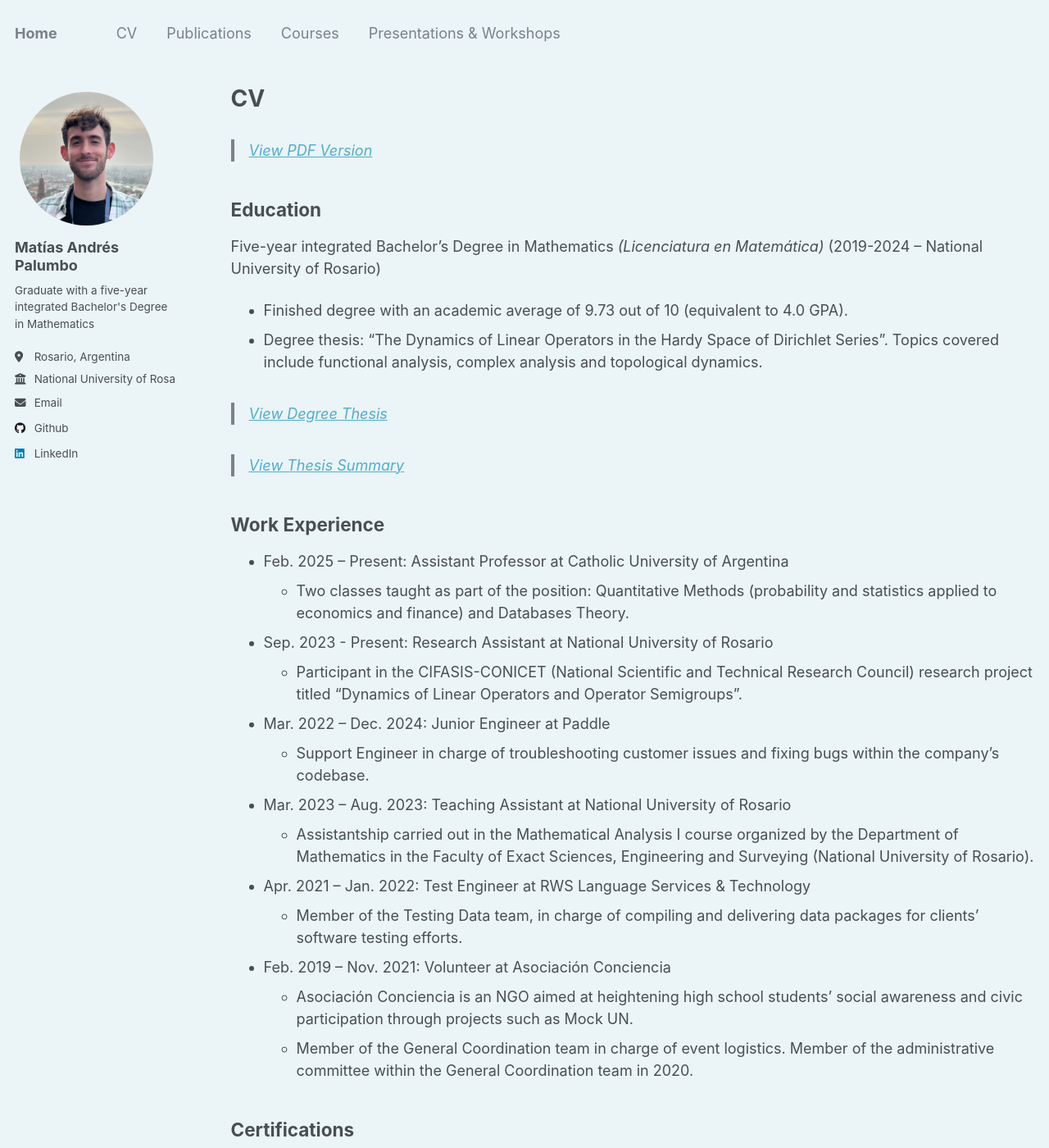
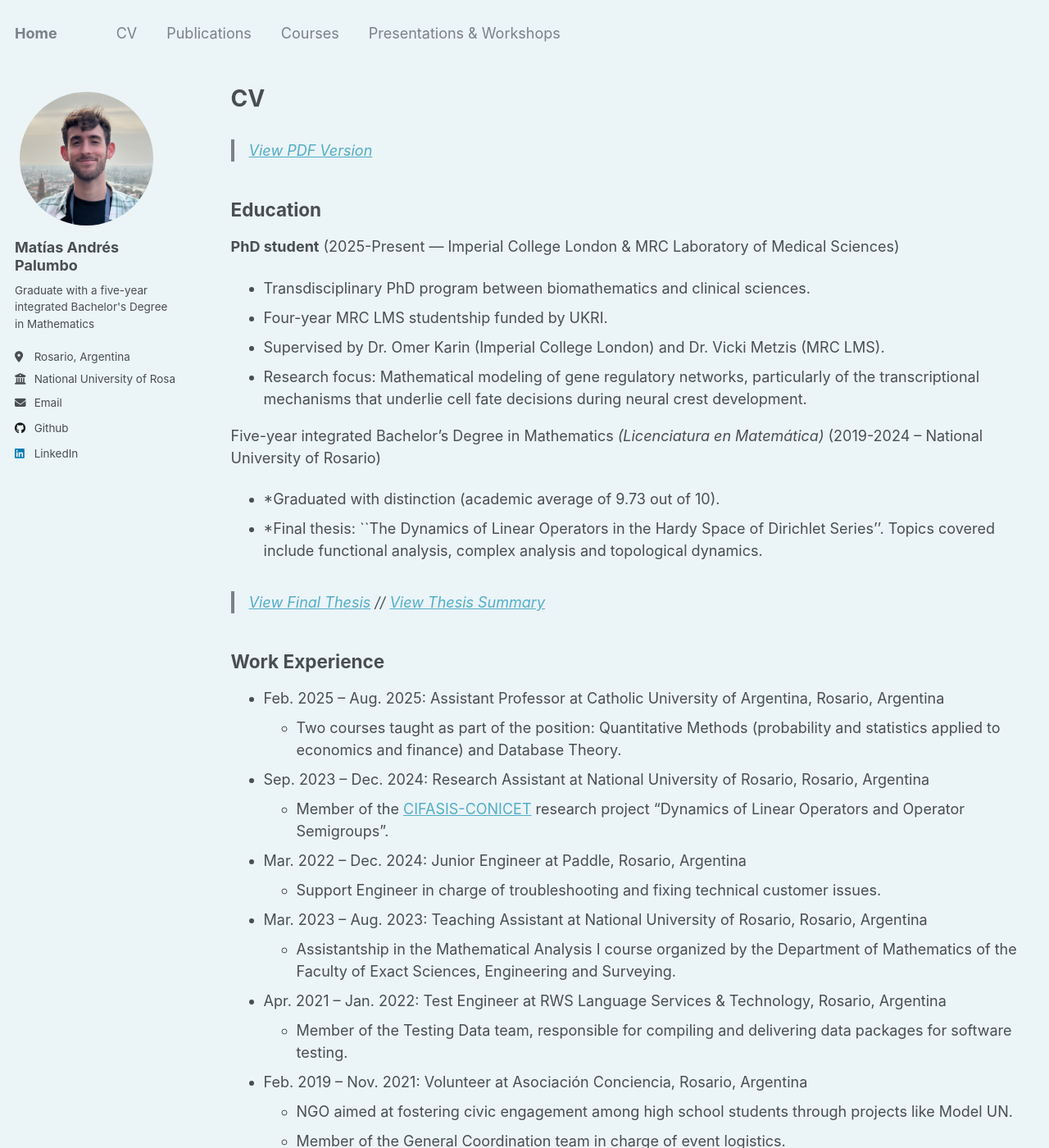
Before and after one commit to matiaspalumbo/matiaspalumbo.github.io, a Jekyll site: the page built from _pages/cv.md, in a window 1280 px wide and 1400 px high. Shown: the whole window at 82% size. Built offline with Jekyll 4.4.1, drawn with Linux system fonts in a browser that asks for light colours; some of the changed text lies outside the part shown.

Commit message:
Updated CV

```diff
--- a/_pages/cv.md
+++ b/_pages/cv.md
@@ -12,33 +12,39 @@ redirect_from:
 > [View PDF Version](https://matiaspalumbo.github.io/files/cv.pdf)
 
 ## Education
+
+**PhD student** (2025-Present — Imperial College London & MRC Laboratory of Medical Sciences)
+* Transdisciplinary PhD program between biomathematics and clinical sciences.
+* Four-year MRC LMS studentship funded by UKRI.
+* Supervised by Dr. Omer Karin (Imperial College London) and Dr. Vicki Metzis (MRC LMS).
+* Research focus: Mathematical modeling of gene regulatory networks, particularly of the transcriptional mechanisms that underlie cell fate decisions during neural crest development.
+
 Five-year integrated Bachelor's Degree in Mathematics *(Licenciatura en Matemática)* (2019-2024 – National University of Rosario)
-* Finished degree with an academic average of 9.73 out of 10 (equivalent to 4.0 GPA).
-* Degree thesis: “The Dynamics of Linear Operators in the Hardy Space of Dirichlet Series”. Topics covered include functional analysis, complex analysis and topological dynamics.
+* *Graduated with distinction (academic average of 9.73 out of 10).
+* *Final thesis: ``The Dynamics of Linear Operators in the Hardy Space of Dirichlet Series''. Topics covered include functional analysis, complex analysis and topological dynamics.
 
-> [View Degree Thesis](https://matiaspalumbo.github.io/files/masters_thesis.pdf)
-
-> [View Thesis Summary](https://matiaspalumbo.github.io/files/thesis_summary.pdf)
+> [View Final Thesis](https://matiaspalumbo.github.io/files/masters_thesis.pdf)  //  [View Thesis Summary](https://matiaspalumbo.github.io/files/thesis_summary.pdf)
 
 ## Work Experience
-* Feb. 2025 – Present: Assistant Professor at Catholic University of Argentina
-  * Two classes taught as part of the position: Quantitative Methods (probability and statistics applied to economics and finance) and Databases Theory.
+* Feb. 2025 – Aug. 2025: Assistant Professor at Catholic University of Argentina, Rosario, Argentina
+  * Two courses taught as part of the position: Quantitative Methods (probability and statistics applied to economics and finance) and Database Theory.
 
-* Sep. 2023 - Present: Research Assistant at National University of Rosario
-  * Participant in the CIFASIS-CONICET (National Scientific and Technical Research Council) research project titled “Dynamics of Linear Operators and Operator Semigroups”.
+* Sep. 2023 – Dec. 2024: Research Assistant at National University of Rosario, Rosario, Argentina
+  * Member of the [CIFASIS-CONICET](https://www.cifasis-conicet.gov.ar/en/) research project “Dynamics of Linear Operators and Operator Semigroups”.
 
-* Mar. 2022 – Dec. 2024: Junior Engineer at Paddle
-  * Support Engineer in charge of troubleshooting customer issues and fixing bugs within the company's codebase.
+* Mar. 2022 – Dec. 2024: Junior Engineer at Paddle, Rosario, Argentina
+  * Support Engineer in charge of troubleshooting and fixing technical customer issues.
 
-* Mar. 2023 – Aug. 2023: Teaching Assistant at National University of Rosario
-  * Assistantship carried out in the Mathematical Analysis I course organized by the Department of Mathematics in the Faculty of Exact Sciences, Engineering and Surveying (National University of Rosario).
+* Mar. 2023 – Aug. 2023: Teaching Assistant at National University of Rosario, Rosario, Argentina
+  * Assistantship in the Mathematical Analysis I course organized by the Department of Mathematics of the Faculty of Exact Sciences, Engineering and Surveying.
 
-* Apr. 2021 – Jan. 2022: Test Engineer at RWS Language Services & Technology
-  * Member of the Testing Data team, in charge of compiling and delivering data packages for clients' software testing efforts.
+* Apr. 2021 – Jan. 2022: Test Engineer at RWS Language Services & Technology, Rosario, Argentina
+  * Member of the Testing Data team, responsible for compiling and delivering data packages for software testing.
 
-* Feb. 2019 – Nov. 2021: Volunteer at Asociación Conciencia
-  * Asociación Conciencia is an NGO aimed at heightening high school students' social awareness and civic participation through projects such as Mock UN.
-  * Member of the General Coordination team in charge of event logistics. Member of the administrative committee within the General Coordination team in 2020.
+* Feb. 2019 – Nov. 2021: Volunteer at Asociación Conciencia, Rosario, Argentina
+  * NGO aimed at fostering civic engagement among high school students through projects like Model UN.
+  * Member of the General Coordination team in charge of event logistics.
+
 
 ## Certifications
 * Dec. 2023: TOEFL iBT English Exam - C1 Level (score 113/120)
@@ -46,8 +52,8 @@ Five-year integrated Bachelor's Degree in Mathematics *(Licenciatura en Matemát
 
 <!-- Publications
 ======
-*(In progress)* **Hypercyclic operators on Hardy spaces of Dirichlet series** (2024). Cardeccia R., Muro S., Palumbo M.
-Preliminary version available in my personal page. -->
+*(Submitted)* **Hypercyclic operators on Hardy spaces of Dirichlet series** (2024). Cardeccia R., Muro S., Palumbo M.
+Latest version available in my personal page. -->
 
 ## Publications
   <ul>{% for post in site.publications reversed %}
@@ -55,22 +61,24 @@ Preliminary version available in my personal page. -->
   {% endfor %}</ul>
 
 ## Technical Skills
-* Advanced knowledge of the Python programming language.
-  * Eperience using most common scientific libraries (numpy, matplotlib, scikit-learn) as well as the Manim library (for rendering programmatic mathematical animations) and the Django framework.
-  * Experience working with large-scale codebases and knowledge of common software engineering design patterns.
-* 120-hour Computer Science college courses taken: Python & C Programming and Data Structures & Algorithms.
-* Advanced knowledge of the LaTeX typesetting language.
-* Experience working with Octave, Maxima and SageMath.
+* Advanced knowledge of **Python** and **R**. Experience using common scientific libraries (numpy, matplotlib, scikit-learn) and bioinformatics tools (scde, PAGODA). Experience working with large-scale codebases.
+* Strong background in both pure and applied mathematics.
+* Solid foundation in computer science, with coursework in Python, C programming, data structures and algorithms.
+* Advanced knowledge of the **LaTeX** typesetting language.
+* Experience working with **Octave**, **Maxima** and **SageMath**.
 
 ## Awards & Scholarships
-* Sep. 2023 - Aug. 2024: EVC-CIN Scholarship awarded by the National Interuniversity Council of Argentina
-  * Research scholarship for participation in the “Dynamics of Linear Operators and Operator Semigroups” CIFASIS-CONICET research project.
+* Sep. 2025 – Present: MRC LMS Studentship funded by UKRI
+  * Studentship to support doctoral studies at Imperial College London.
+
+* Sep. 2023 – Aug. 2024: EVC-CIN Scholarship awarded by the National Interuniversity Council of Argentina
+  * Research scholarship for participation in a CIFASIS-CONICET research project.
 
 * Sep. 2022: First Prize in National Monograph Contest awarded by the Mathematical Union of Argentina
   * First prize as author of “Transcendental Number Theory”, a survey of the main results in transcendental number theory with a focus on proofs involving analytical number theory.
 
-* Jan. 2022 - Mar. 2022: Friends of Fulbright Scholarship awarded by the Fulbright Association
-  * Seven-week academic exchange program in the University of Arkansas, United States.
+* Jan. 2022 – Mar. 2022: Friends of Fulbright Scholarship awarded by Fulbright Association
+  * Seven-week academic exchange program at the University of Arkansas, United States.
 
 ## Presentations & Workshops Given
   <ul>{% for post in site.talks reversed %}
@@ -84,6 +92,5 @@ Preliminary version available in my personal page. -->
 * Jul. 2024: Escuela de Ciencias Informáticas (Buenos Aires, Argentina)
   * Two 15-hour courses taken: Modeling and Analysis of Complex Systems and Large Language Models.
 * Sep. 2023: 10th Heidelberg Laureate Forum (Heidelberg, Germany)
-  * The HLF is a selective networking conference where 200 young researchers in mathematics and computer science across the world spend a week interacting with Abel Prize and Fields Medal laureates, among other award recipients.
 * May. 2023: IX Congress in Applied, Computational and Industrial Mathematics (Santa Fe, Argentina)
 * Sep. 2022: Annual Conference of the Mathematical Union of Argentina (Neuquén, Argentina)
```
Also changed, not shown: 1 other file.
